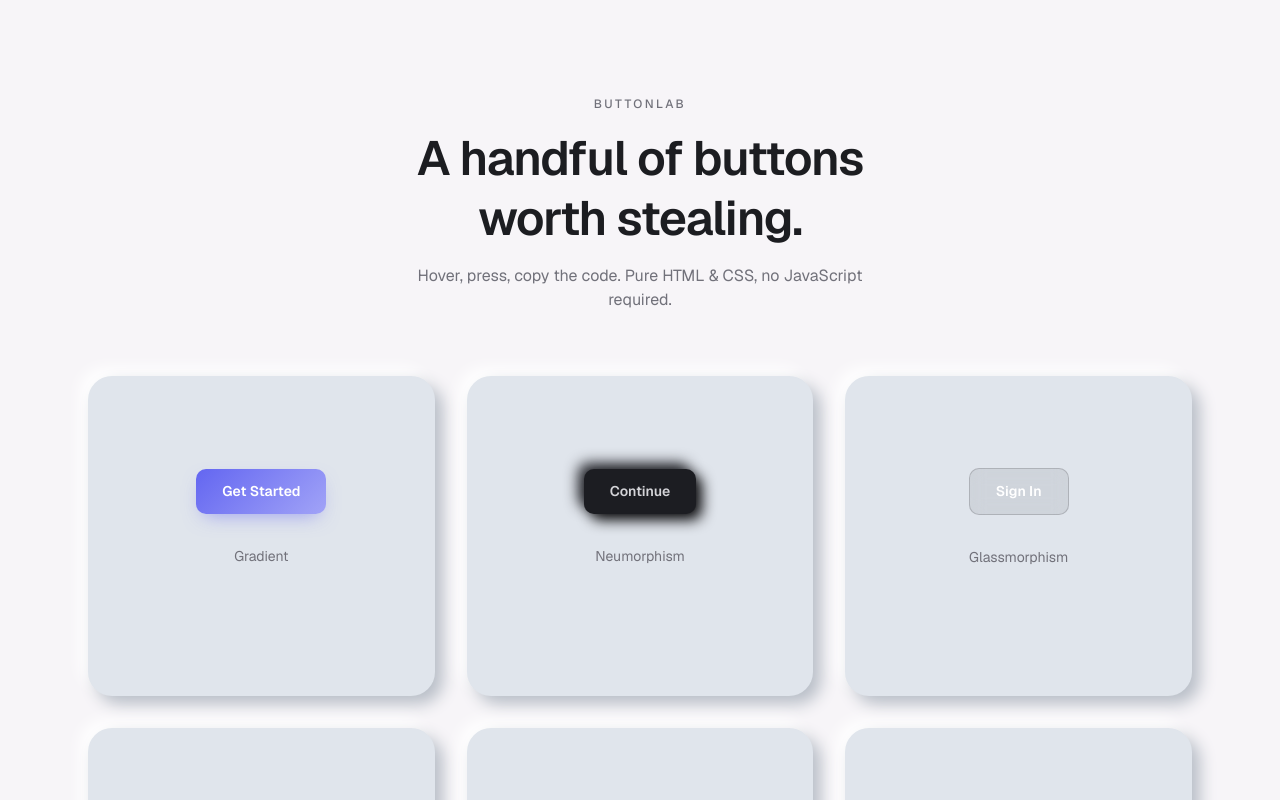
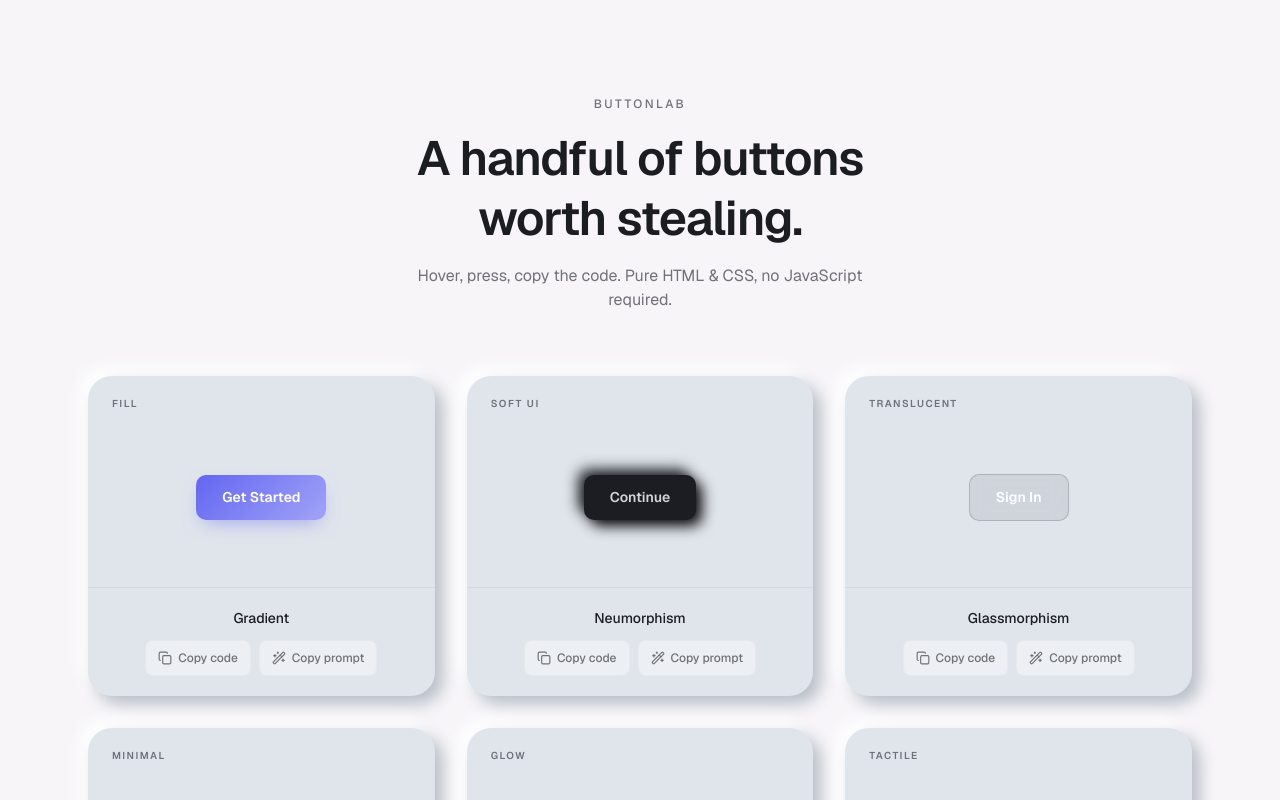
Before and after one commit to WebDevAmey/ButtonLab, a Next.js app: page / in a window 1280 px wide. Shown: the top 800 px of the page. Built offline with nearby package versions, Linux system fonts and the light colour scheme.

Commit message:
added 5 minimal buttons and fixed hover-only accessibility bug and polish card actions

```diff
--- a/src/components/ButtonCard.tsx
+++ b/src/components/ButtonCard.tsx
@@ -9,16 +9,22 @@ export default function ButtonCard({ button }: { button: ButtonDef }) {
 
   return (
     <article
-      className="group/card flex min-h-[320px] flex-col items-center justify-center gap-8 rounded-3xl px-8 py-16"
+      className="relative flex min-h-[320px] flex-col overflow-hidden rounded-3xl"
       style={{
         backgroundColor: "#e0e5ec",
         boxShadow: "8px 8px 16px #b8bec7, -8px -8px 16px #ffffff",
       }}
     >
-      <ButtonPreview button={button} controls={controls} />
+      <span className="absolute left-6 top-5 text-[10px] font-semibold uppercase tracking-[0.15em] text-zinc-500">
+        {button.category}
+      </span>
 
-      <div className="flex flex-col items-center gap-2">
-        <p className="text-sm text-muted-foreground">{button.name}</p>
+      <div className="flex flex-1 items-center justify-center px-8 pt-14 pb-6">
+        <ButtonPreview button={button} controls={controls} />
+      </div>
+
+      <div className="flex flex-col items-center gap-3 border-t border-black/5 px-6 py-5">
+        <h2 className="text-sm font-medium text-foreground">{button.name}</h2>
         <CardActions code={getCode(button)} prompt={button.prompt} />
       </div>
     </article>
--- a/src/components/CardActions.tsx
+++ b/src/components/CardActions.tsx
@@ -1,18 +1,27 @@
 "use client";
 
 import { useState } from "react";
+import { Check, Copy, WandSparkles } from "lucide-react";
 import { cn } from "@/lib/utils";
 
 export function CardActions({ code, prompt }: { code: string; prompt: string }) {
   return (
-    <div className="flex items-center gap-2 opacity-0 transition group-hover/card:opacity-100">
-      <CopyAction label="Copy code" text={code} />
-      <CopyAction label="Copy prompt" text={prompt} />
+    <div className="flex items-center gap-2">
+      <CopyAction icon={Copy} label="Copy code" text={code} />
+      <CopyAction icon={WandSparkles} label="Copy prompt" text={prompt} />
     </div>
   );
 }
 
-function CopyAction({ label, text }: { label: string; text: string }) {
+function CopyAction({
+  icon: Icon,
+  label,
+  text,
+}: {
+  icon: typeof Copy;
+  label: string;
+  text: string;
+}) {
   const [copied, setCopied] = useState(false);
 
   async function handleCopy() {
@@ -23,13 +32,20 @@ function CopyAction({ label, text }: { label: string; text: string }) {
 
   return (
     <button
+      type="button"
       onClick={handleCopy}
       className={cn(
-        "rounded-md border border-border px-3 py-1.5 text-xs font-medium text-muted-foreground transition hover:border-foreground/40 hover:text-foreground",
-        copied && "border-foreground/40 text-foreground"
+        "inline-flex h-9 items-center gap-1.5 rounded-md border border-border/60 bg-white/40 px-3 text-xs font-medium text-muted-foreground",
+        "transition-colors duration-200 hover:border-foreground/40 hover:bg-white/70 hover:text-foreground",
+        "focus-visible:outline-none focus-visible:ring-2 focus-visible:ring-foreground/40 focus-visible:ring-offset-2 focus-visible:ring-offset-[#e0e5ec]",
+        copied && "border-emerald-500/50 text-emerald-700"
       )}
     >
+      {copied ? <Check className="h-3.5 w-3.5" /> : <Icon className="h-3.5 w-3.5" />}
       {copied ? "Copied" : label}
+      <span className="sr-only" role="status" aria-live="polite">
+        {copied ? `${label} copied to clipboard` : ""}
+      </span>
     </button>
   );
 }
--- /dev/null
+++ b/src/registry/buttons/double-border.ts
@@ -0,0 +1,17 @@
+import type { CustomButtonDef } from "../types";
+
+export const doubleBorder: CustomButtonDef = {
+  id: "double-border",
+  name: "Double Border",
+  category: "Effect",
+  description: "A button with a second offset border that snaps into place on hover.",
+  tags: ["border", "offset", "tailwind"],
+  label: "Double Border",
+  kind: "custom",
+  html: `<button class="relative rounded-md border-2 border-zinc-900 bg-white px-6 py-3 font-medium text-zinc-900 outline outline-2 outline-offset-4 outline-zinc-900/0 transition-[outline-offset,outline-color] duration-300 hover:outline-offset-2 hover:outline-zinc-900/100">
+  Double Border
+</button>`,
+  css: "",
+  prompt:
+    "Using Tailwind CSS, create a button labeled \"Double Border\" with a white background, a 2px solid zinc-900 border, rounded-md corners, and zinc-900 text. Add a second 2px outline in zinc-900 that starts fully transparent and offset 4px from the button. On hover, fade the outline to full opacity and reduce its offset to 2px over 300ms, so a second border snaps in closer to the first.",
+};
--- /dev/null
+++ b/src/registry/buttons/ghost-fade.ts
@@ -0,0 +1,17 @@
+import type { CustomButtonDef } from "../types";
+
+export const ghostFade: CustomButtonDef = {
+  id: "ghost-fade",
+  name: "Ghost Fade",
+  category: "Minimal",
+  description: "A borderless ghost button whose background fades in softly on hover.",
+  tags: ["ghost", "fade", "tailwind"],
+  label: "Ghost Fade",
+  kind: "custom",
+  html: `<button class="rounded-lg bg-transparent px-6 py-3 font-medium text-zinc-700 transition-colors duration-300 hover:bg-zinc-900/5">
+  Ghost Fade
+</button>`,
+  css: "",
+  prompt:
+    "Using Tailwind CSS, create a simple ghost button labeled \"Ghost Fade\" that is transparent by default with zinc-700 text, rounded-lg corners, and no border. On hover, fade in a very light zinc-900 background at 5% opacity over 300ms, with no other change.",
+};
--- /dev/null
+++ b/src/registry/buttons/letter-spacing.ts
@@ -0,0 +1,17 @@
+import type { CustomButtonDef } from "../types";
+
+export const letterSpacing: CustomButtonDef = {
+  id: "letter-spacing",
+  name: "Letter Spacing",
+  category: "Minimal",
+  description: "A quiet uppercase button whose letters spread apart on hover.",
+  tags: ["typography", "tracking", "tailwind"],
+  label: "Explore",
+  kind: "custom",
+  html: `<button class="rounded-none border-b border-zinc-900 bg-transparent px-1 py-2 text-sm font-semibold uppercase tracking-widest text-zinc-900 transition-all duration-300 hover:tracking-[0.3em] hover:text-zinc-500">
+  Explore
+</button>`,
+  css: "",
+  prompt:
+    "Using Tailwind CSS, create a minimal uppercase text button labeled \"Explore\" with no background, a bottom border only (border-b) in zinc-900, semibold zinc-900 text, and a wide letter-spacing (tracking-widest). On hover, increase the letter-spacing further (tracking to 0.3em) and fade the text to zinc-500, both animated over 300ms.",
+};
--- /dev/null
+++ b/src/registry/buttons/skew-press.ts
@@ -0,0 +1,17 @@
+import type { CustomButtonDef } from "../types";
+
+export const skewPress: CustomButtonDef = {
+  id: "skew-press",
+  name: "Skew Press",
+  category: "Tactile",
+  description: "A solid button that leans into a slight skew on hover and snaps back on press.",
+  tags: ["skew", "tactile", "tailwind"],
+  label: "Skew Press",
+  kind: "custom",
+  html: `<button class="rounded-md bg-zinc-900 px-6 py-3 font-medium text-white transition-transform duration-200 ease-out hover:-skew-x-3 active:skew-x-0 active:scale-95">
+  Skew Press
+</button>`,
+  css: "",
+  prompt:
+    "Using Tailwind CSS, create a button labeled \"Skew Press\" with a solid zinc-900 background, white text, and rounded-md corners. On hover, skew it -3 degrees on the x-axis over 200ms ease-out. On press/active, remove the skew and scale the button down to 95%.",
+};
--- /dev/null
+++ b/src/registry/buttons/status-dot.ts
@@ -0,0 +1,18 @@
+import type { CustomButtonDef } from "../types";
+
+export const statusDot: CustomButtonDef = {
+  id: "status-dot",
+  name: "Status Dot",
+  category: "Minimal",
+  description: "A quiet button with a small dot that pulses awake on hover.",
+  tags: ["dot", "status", "tailwind"],
+  label: "Available",
+  kind: "custom",
+  html: `<button class="group inline-flex items-center gap-2 rounded-full border border-zinc-300 bg-white px-5 py-2.5 text-sm font-medium text-zinc-700 transition-colors duration-300 hover:border-zinc-400">
+  <span class="h-2 w-2 rounded-full bg-emerald-500 transition-transform duration-300 group-hover:scale-125"></span>
+  Available
+</button>`,
+  css: "",
+  prompt:
+    "Using Tailwind CSS, create a pill-shaped button labeled \"Available\" with a white background, zinc-300 border, zinc-700 text, and a small 8x8px emerald-500 rounded-full dot to the left of the label. On hover, darken the border to zinc-400 and scale the dot up to 125%, both over 300ms.",
+};
```
Also changed, not shown: src/registry/buttons/index.ts (+10 -0 lines).
